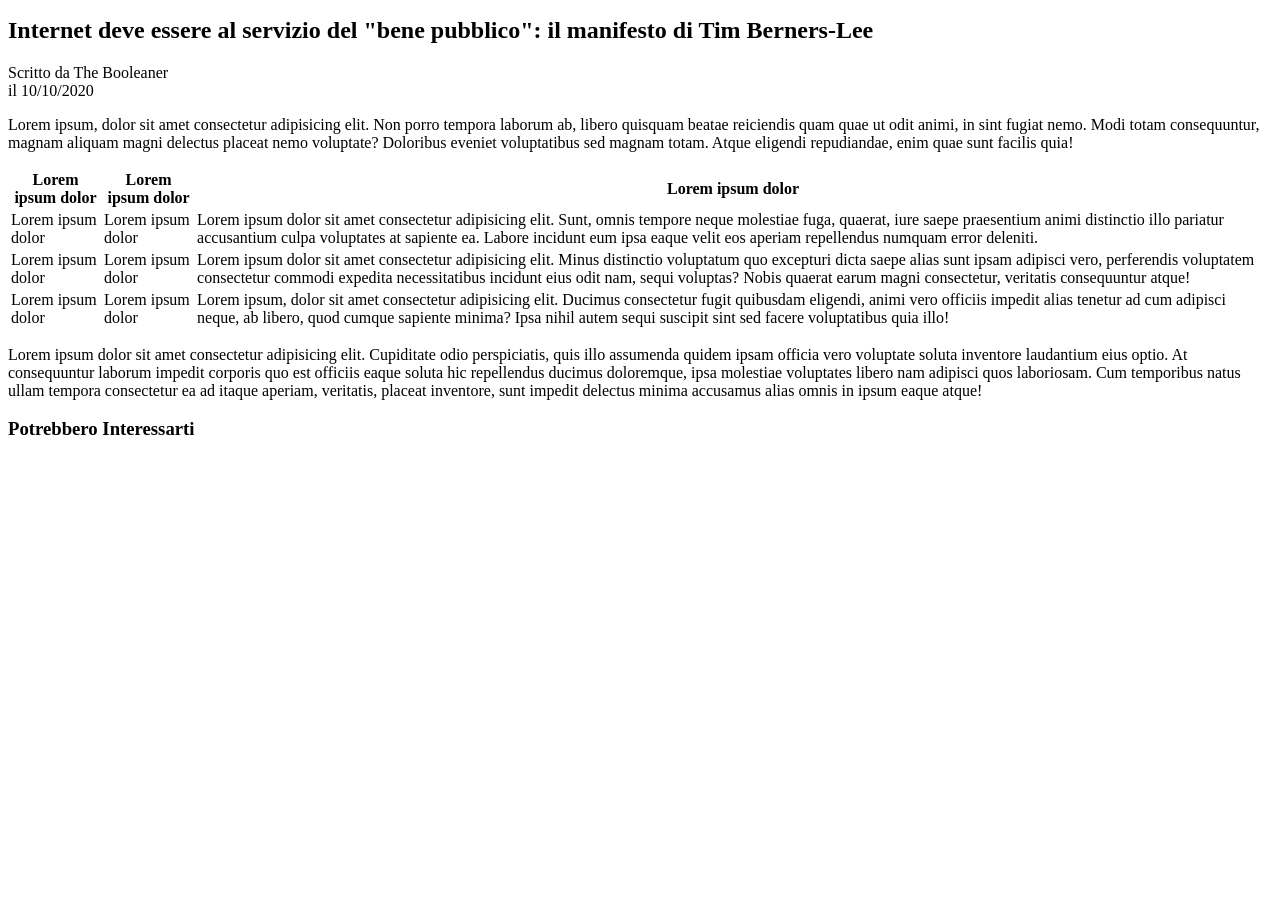
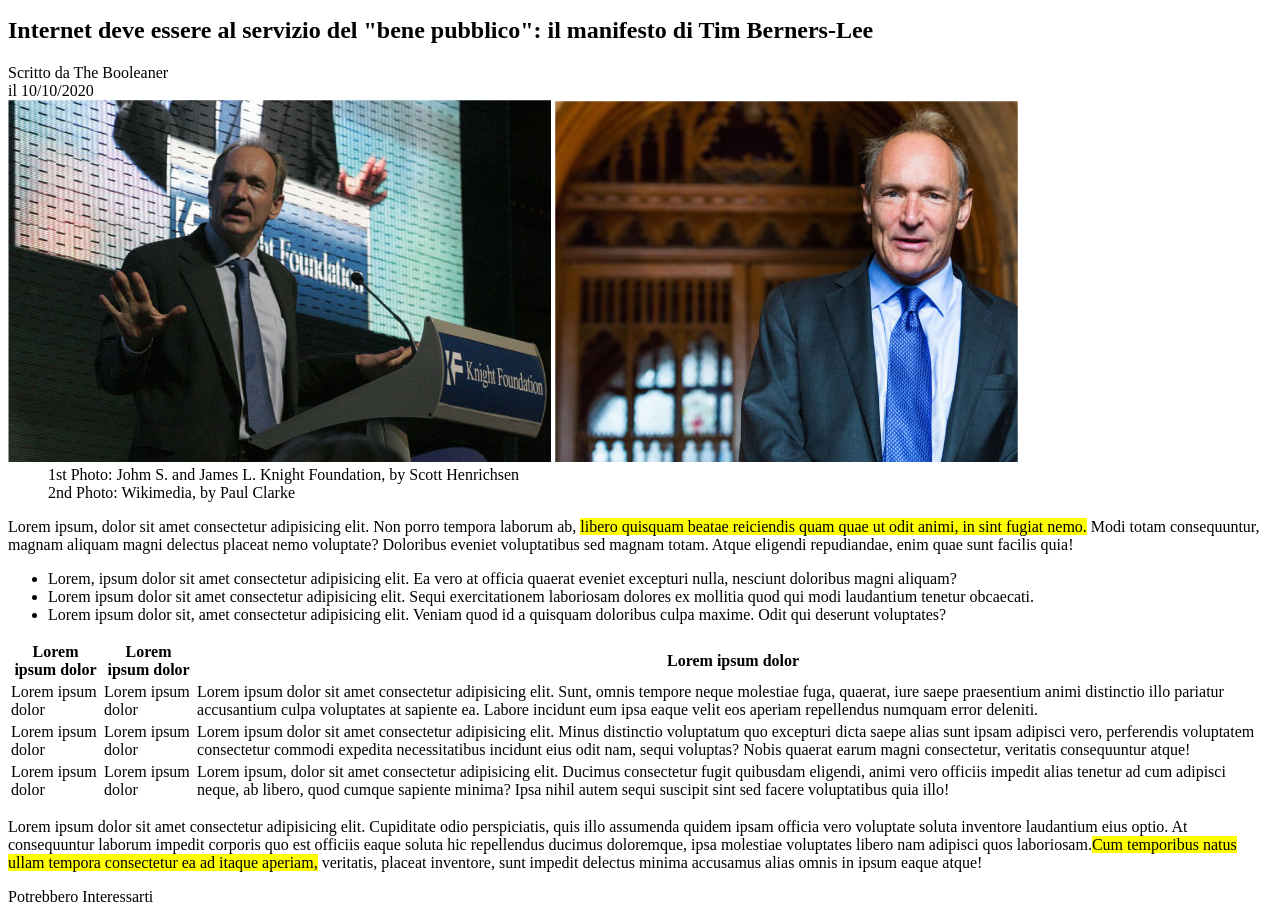
Before and after one commit to Aligern/html-css-booleaner, a plain HTML site: page index.html in a window 1280 px wide. Shown: the part 50-964 px from the top of the page. Before the commit the page ends 800 px from the top, so only its background shows below. Drawn offline with Linux system fonts and the light colour scheme.

Commit message:
added containers and some comments, also Added first imgs and <mark>

```diff
--- a/index.html
+++ b/index.html
@@ -3,27 +3,57 @@
 <head>
     <meta charset="UTF-8">
     <meta name="viewport" content="width=device-width, initial-scale=1.0">
+    <link rel="stylesheet" href="css/style.css">
     <title>The Booleaner</title>
 </head>
 
 <body>
     <header>
+        <!-- inseriamo immagine in background -->
         <h2>The Booleaner</h2>
     </header>
-
+    <!-- inserisco content principale -->
     <main>
+        <!-- sezione 1 -->
         <section>
+            <div>
                 <h1>Internet deve essere al servizio del "bene pubblico": il manifesto di Tim Berners-Lee</h1>
                 <span> Scritto da The Booleaner</span><br>
                 <span>il 10/10/2020</span>
+            </div>
+            <div>
+                <img src="img/img/img/tim-1.jpg" alt="Tim Berners-Lee">
+                <img src="img/img/img/tim-2.jpg" alt="Tim Berners-Lee">
+                <!-- inseriamo la didascalia delle img -->
+                <dd>1st Photo: Johm S. and James L. Knight Foundation, by Scott Henrichsen</dd>
+                <dd>2nd Photo: Wikimedia, by Paul Clarke</dd>
+            </div>
         </section>
+        <!-- sezione 2 -->
         <section>
+            <div>
                 <p>
-            Lorem ipsum, dolor sit amet consectetur adipisicing elit. Non porro tempora laborum ab, libero quisquam beatae reiciendis quam quae ut odit animi, in sint fugiat nemo. Modi totam consequuntur, magnam aliquam magni delectus placeat nemo voluptate? Doloribus eveniet voluptatibus sed magnam totam. Atque eligendi repudiandae, enim quae sunt facilis quia!
+                    Lorem ipsum, dolor sit amet consectetur adipisicing elit. Non porro tempora laborum ab, <mark>libero quisquam beatae reiciendis quam quae ut odit animi, in sint fugiat nemo.</mark> Modi totam consequuntur, magnam aliquam magni delectus placeat nemo voluptate? Doloribus eveniet voluptatibus sed magnam totam. Atque eligendi repudiandae, enim quae sunt facilis quia!
                 </p>
+                <ul>
+                    <li>
+                        Lorem, ipsum dolor sit amet consectetur adipisicing elit. Ea vero at officia quaerat eveniet excepturi nulla, nesciunt doloribus magni aliquam?
+                    </li>
+                    <li>
+                        Lorem ipsum dolor sit amet consectetur adipisicing elit. Sequi exercitationem laboriosam dolores ex mollitia quod qui modi laudantium tenetur obcaecati.
+                    </li>
+                    <li>
+                        Lorem ipsum dolor sit, amet consectetur adipisicing elit. Veniam quod id a quisquam doloribus culpa maxime. Odit qui deserunt voluptates?
+                    </li>
+                </ul>
+            </div>
         </section>
+        <!-- sezione 3 -->
         <section>
+            <div>
+                <!-- utilizziamo una table -->
                 <table>
+                    <thead>
                         <tr>
                             <th>
                                 Lorem ipsum dolor
@@ -35,6 +65,8 @@
                                 Lorem ipsum dolor
                             </th>
                         </tr>
+                    </thead>
+                    <tbody>
                         <tr>
                             <td>Lorem ipsum dolor</td>
                             <td>Lorem ipsum dolor</td>
@@ -50,18 +82,25 @@
                             <td>Lorem ipsum dolor</td>
                             <td>Lorem ipsum, dolor sit amet consectetur adipisicing elit. Ducimus consectetur fugit quibusdam eligendi, animi vero officiis impedit alias tenetur ad cum adipisci neque, ab libero, quod cumque sapiente minima? Ipsa nihil autem sequi suscipit sint sed facere voluptatibus quia illo!</td>
                         </tr>
+                    </tbody>
                 </table>
+            </div>
+            <div>
                 <p>
-                Lorem ipsum dolor sit amet consectetur adipisicing elit. Cupiditate odio perspiciatis, quis illo assumenda quidem ipsam officia vero voluptate soluta inventore laudantium eius optio. At consequuntur laborum impedit corporis quo est officiis eaque soluta hic repellendus ducimus doloremque, ipsa molestiae voluptates libero nam adipisci quos laboriosam. Cum temporibus natus ullam tempora consectetur ea ad itaque aperiam, veritatis, placeat inventore, sunt impedit delectus minima accusamus alias omnis in ipsum eaque atque!
+                    Lorem ipsum dolor sit amet consectetur adipisicing elit. Cupiditate odio perspiciatis, quis illo assumenda quidem ipsam officia vero voluptate soluta inventore laudantium eius optio. At consequuntur laborum impedit corporis quo est officiis eaque soluta hic repellendus ducimus doloremque, ipsa molestiae voluptates libero nam adipisci quos laboriosam.<mark>Cum temporibus natus ullam tempora consectetur ea ad itaque aperiam,</mark> veritatis, placeat inventore, sunt impedit delectus minima accusamus alias omnis in ipsum eaque atque!
                 </p>
+            </div>
         </section>
     </main>
 
     <footer>
+        <!-- sezione 4 -->
         <section>
-            <h3>
+            <div>
+                <span>
                     Potrebbero Interessarti
-            </h3>
+                </span>
+            </div>
         </section>
     </footer>
 
```
Lines whose indentation alone changed are shown as unchanged.
